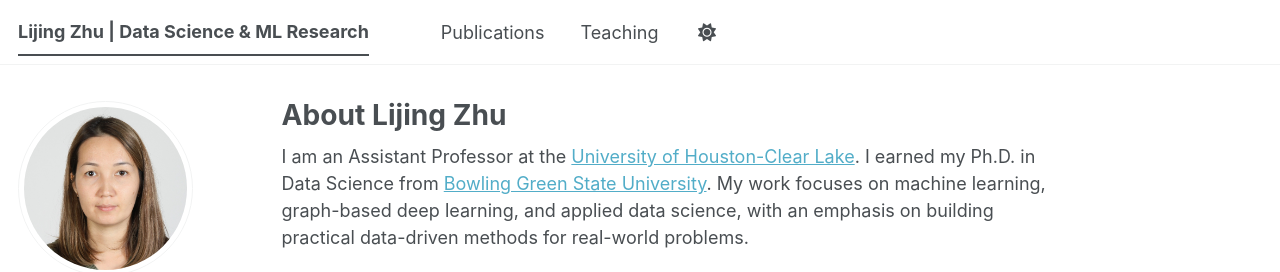
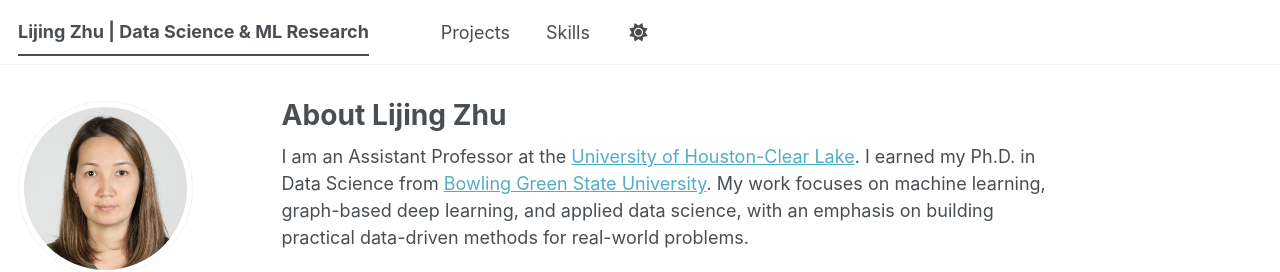
Before and after one commit to zkalymova-dotcom/zkalymova-dotcom.github.io, a Jekyll site: the page built from _pages/about.md, in a window 1280 px wide. Shown: the top 272 px of the page. Built offline with Jekyll 4.4.1, drawn with Linux system fonts in a browser that asks for light colours; a script bundle is joined from its source files by our own code; library files that are not in the unit come from our copies.

Commit message:
Update navigation.yml

```diff
--- a/_data/navigation.yml
+++ b/_data/navigation.yml
@@ -8,8 +8,8 @@
 #      Markdown formatted page while the second is generated using JSON.
 
 main:
-  - title: "Publications"
-    url: /publications/
+  - title: "Projects"
+    url: /projects/
 
   # - title: "Talks"
   #   url: /talks/
@@ -17,8 +17,8 @@ main:
   # - title: "Projects"
   #   url: /projects/
 
-  - title: "Teaching"
-    url: /teaching/
+  - title: "Skills"
+    url: /skills/
 
   # - title: "Portfolio"
   #   url: /portfolio/
```
